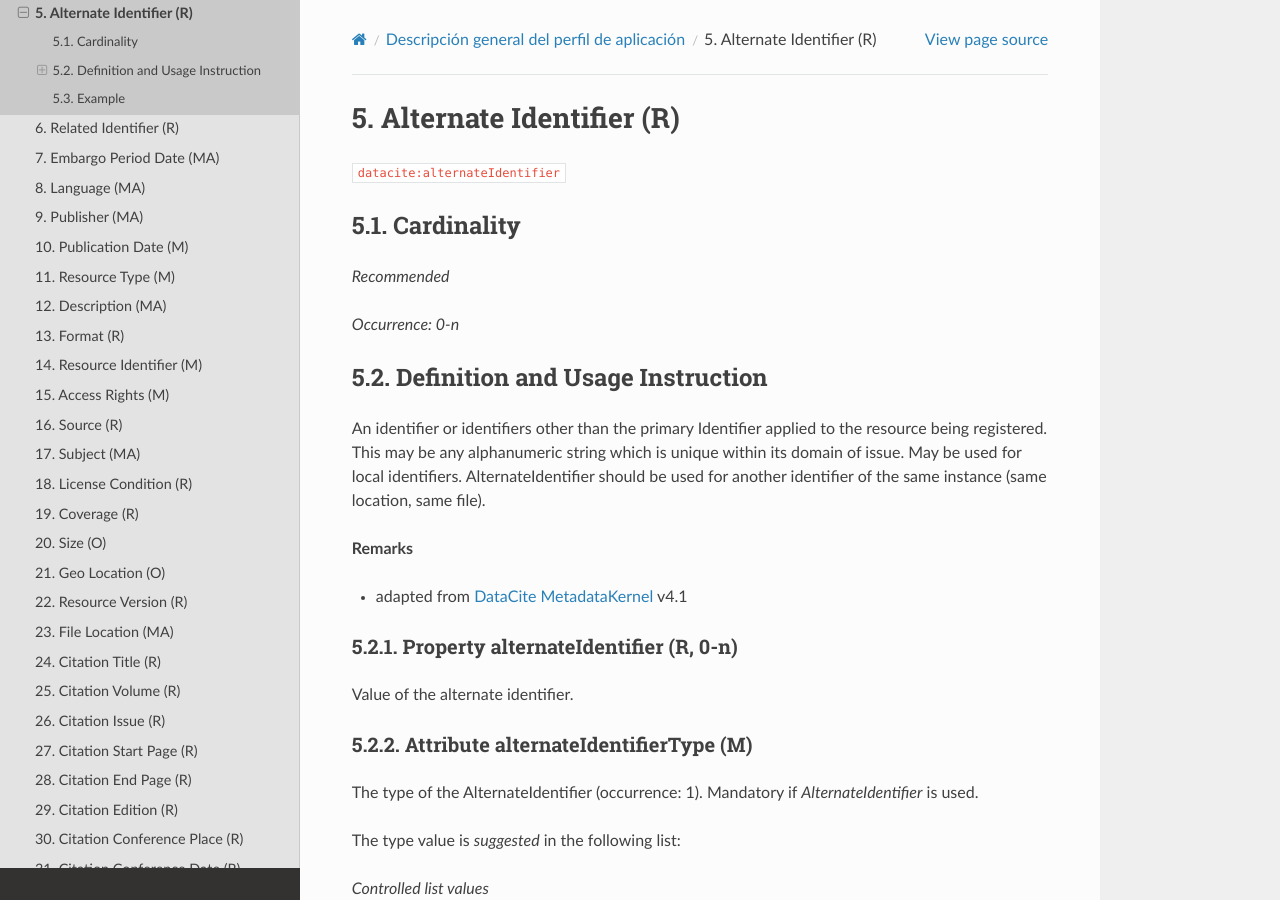
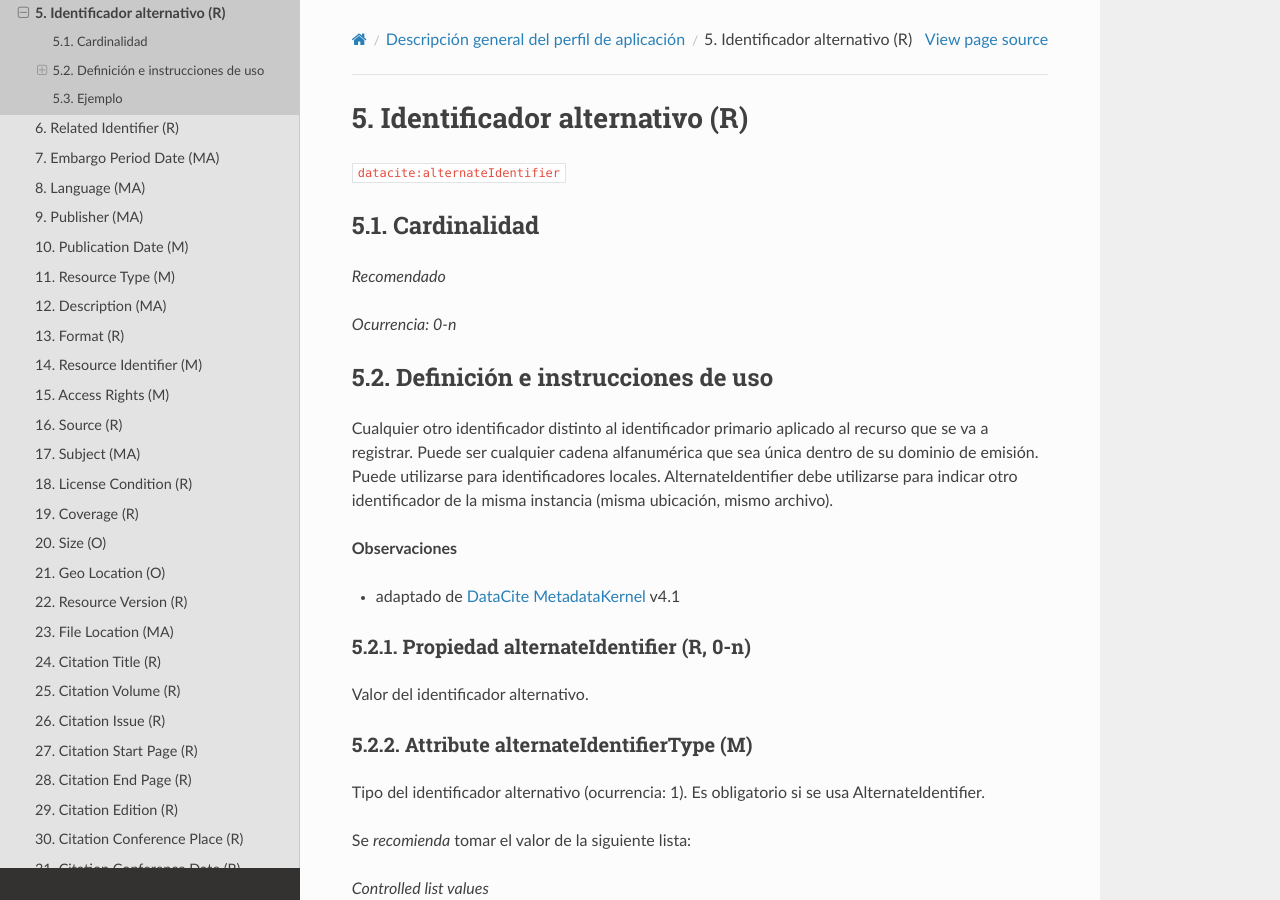
Before and after one commit to memoemg/openAIRE4, a Sphinx documentation site: the page built from docs/field_alternativeidentifier.rst, in a window 1280 px wide and 900 px high. Built offline with Sphinx 7.4.7 and the Read the Docs theme 2.0.0, drawn with Linux system fonts in a browser that asks for light colours; a script that is not in the unit is left out.

Commit message:
Update field_alternativeidentifier.rst

```diff
--- a/docs/field_alternativeidentifier.rst
+++ b/docs/field_alternativeidentifier.rst
@@ -1,41 +1,41 @@
 .. _dci:alternativeIdentifier:
 
-Alternate Identifier (R)
-========================
+Identificador alternativo (R)
+=============================
 
 ``datacite:alternateIdentifier``
 
-Cardinality
-~~~~~~~~~~~
+Cardinalidad
+~~~~~~~~~~~~
 
-*Recommended*
+*Recomendado*
 
-*Occurrence: 0-n*
+*Ocurrencia: 0-n*
 
-Definition and Usage Instruction
-~~~~~~~~~~~~~~~~~~~~~~~~~~~~~~~~
+Definición e instrucciones de uso
+~~~~~~~~~~~~~~~~~~~~~~~~~~~~~~~~~
 
-An identifier or identifiers other than the primary Identifier applied to the resource being registered. This may be any alphanumeric string which is unique within its domain of issue. May be used for local identifiers. AlternateIdentifier should be used for another identifier of the same instance (same location, same file).
+Cualquier otro identificador distinto al identificador primario aplicado al recurso que se va a registrar.  Puede ser cualquier cadena alfanumérica que sea única dentro de su dominio de emisión. Puede utilizarse para identificadores locales. AlternateIdentifier debe utilizarse para indicar otro identificador de la misma instancia (misma ubicación, mismo archivo).
 
-**Remarks**
+**Observaciones**
 
-* adapted from `DataCite MetadataKernel`_ v4.1
+* adaptado de `DataCite MetadataKernel`_ v4.1
 
-Property alternateIdentifier (R, 0-n)
--------------------------------------
+Propiedad alternateIdentifier (R, 0-n)
+--------------------------------------
 
-Value of the alternate identifier.
+Valor del identificador alternativo.
 
 Attribute alternateIdentifierType (M)
 -------------------------------------
 
-The type of the AlternateIdentifier (occurrence: 1). Mandatory if *AlternateIdentifier* is used.
+Tipo del identificador alternativo (ocurrencia: 1). Es obligatorio si se usa AlternateIdentifier.
 
-The type value is *suggested* in the following list:
+Se *recomienda* tomar el valor de la siguiente lista:
 
 .. include:: vocabularies/relatedidentifiertype.rst
 
-Example
+Ejemplo
 ~~~~~~~
 
 .. code-block:: xml
```
